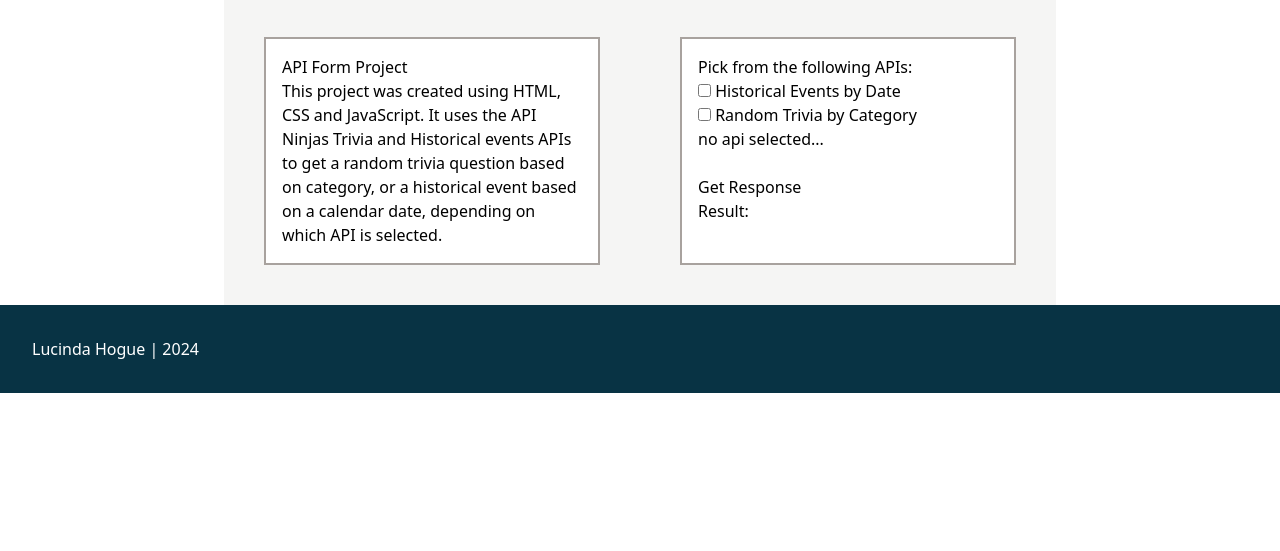
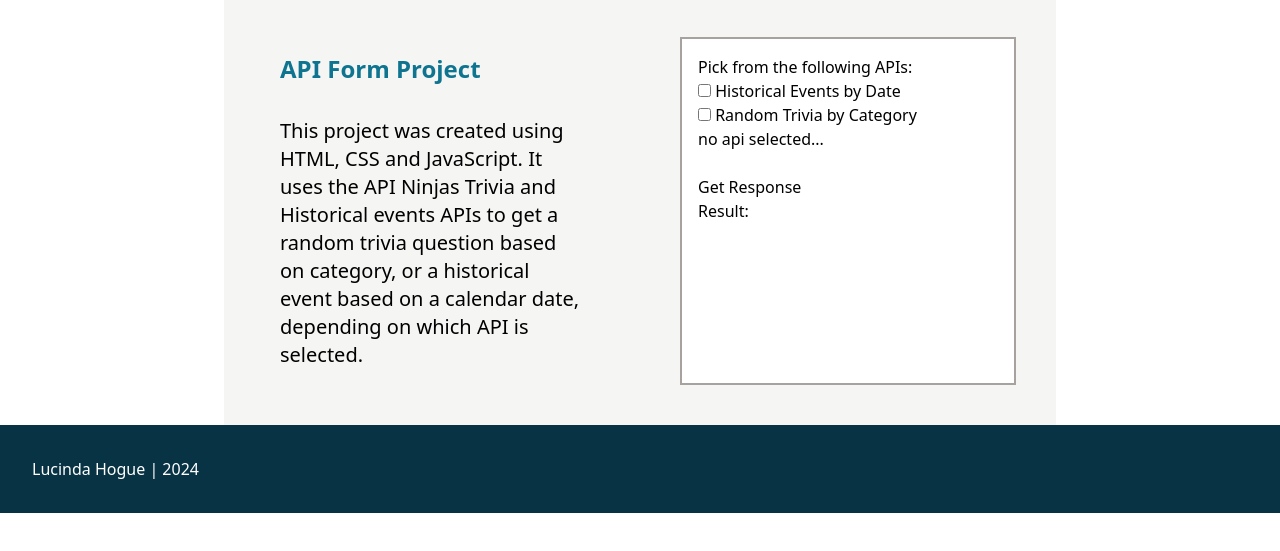
Before and after one commit to lucindajh/C4Prog-LH-PROJ, a website: page api-form.html in a window 1280 px wide. Shown: the part 187-738 px from the top of the page. Drawn offline with Linux system fonts and the light colour scheme.

Commit message:
feat: sample prj page- added styling to project description

```diff
--- a/api-form.html
+++ b/api-form.html
@@ -22,9 +22,9 @@
         </div>
         <main class="bg-stone-100 xl:mx-56 lg:mx-36 sm:mx-0">
             <div class="grid lg:grid-cols-2 sm:grid-cols-1">
-                <article class="m-10 bg-white border-2 border-stone-400 p-4">
-                    <h1>API Form Project</h1>
-                    <p>
+                <article class="m-10 p-4">
+                    <h1 class="text-2xl font-bold text-cyan-700 mb-8">API Form Project</h1>
+                    <p class="text-xl">
                         This project was created using HTML, CSS and JavaScript. It uses the API Ninjas Trivia and Historical events APIs to get a random trivia question based on category, or a historical event based on a calendar date, depending on which API is selected.
                     </p>
                 </article>
```
Also changed, not shown: assets/css/site.css.
